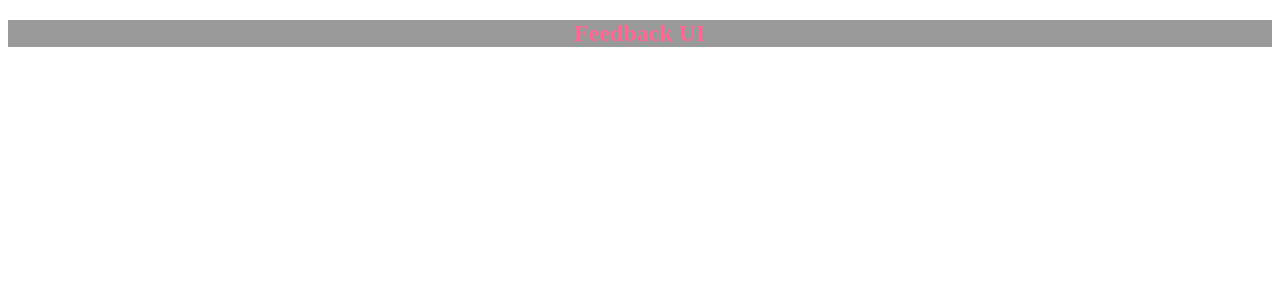
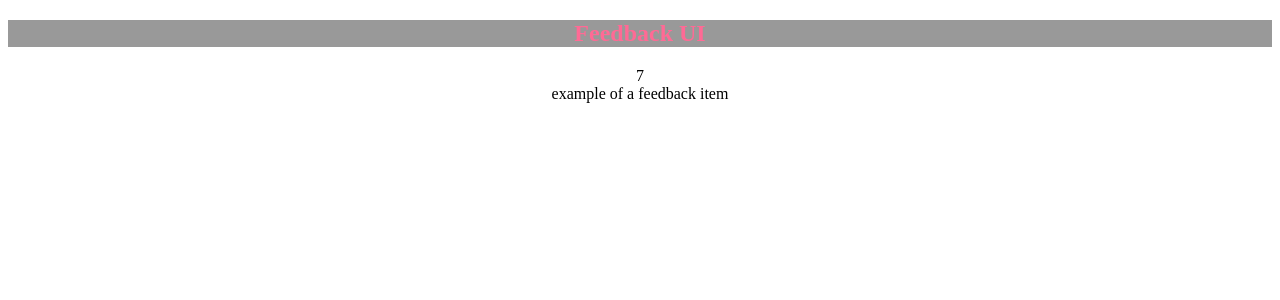
Before and after one commit to setykarimi/FeedBack, a React (Create React App) app: page / in a window 1280 px wide. Shown: the top 300 px of the page. Built offline with nearby package versions, Linux system fonts and the light colour scheme.

Commit message:
Add FeedbackItem component to App.js

```diff
--- a/src/App.js
+++ b/src/App.js
@@ -1,10 +1,12 @@
 import './App.css';
+import FeedbackItem from './components/FeedbackItem';
 import Header from './components/Header';
 
 function App() {
   return (
     <div className="App">
       <Header />
+      <FeedbackItem />
     </div>
   );
 }
```
